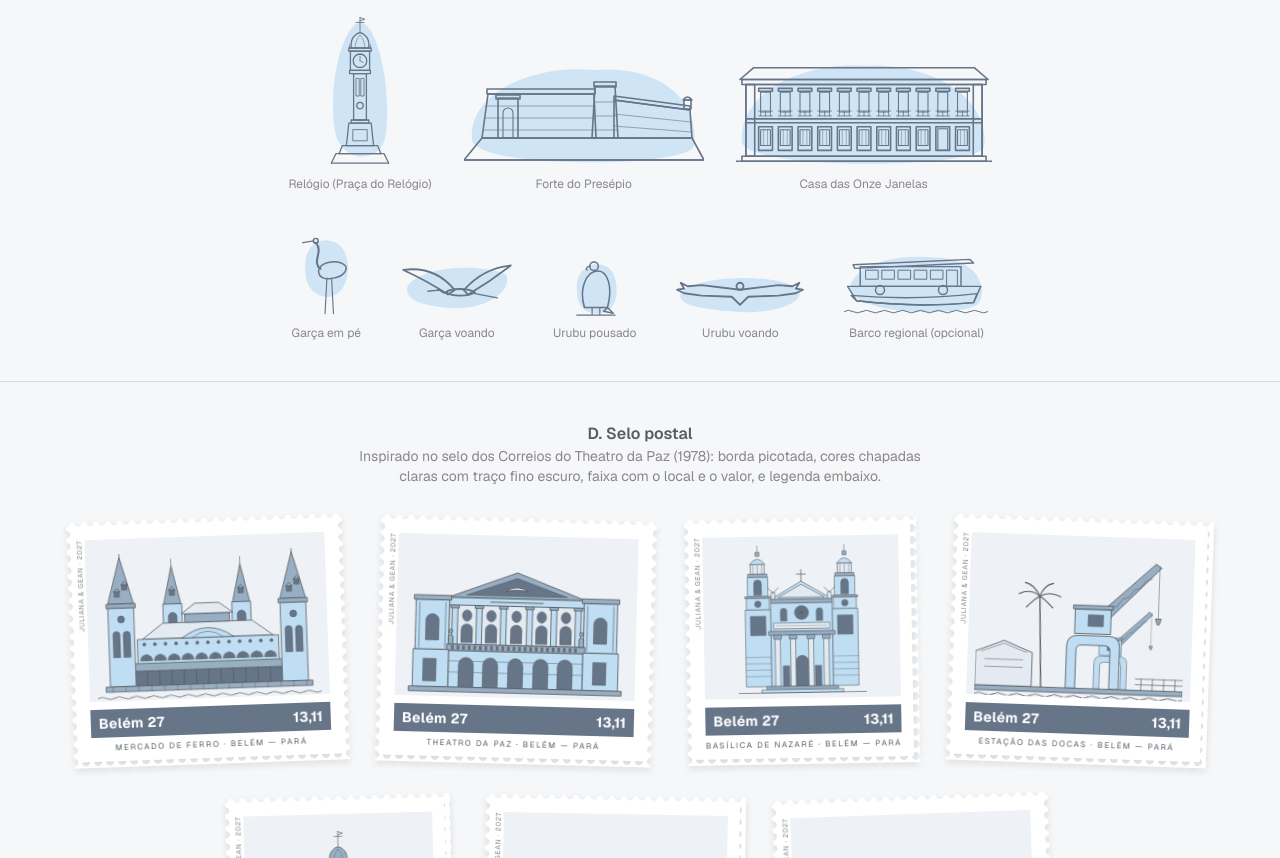
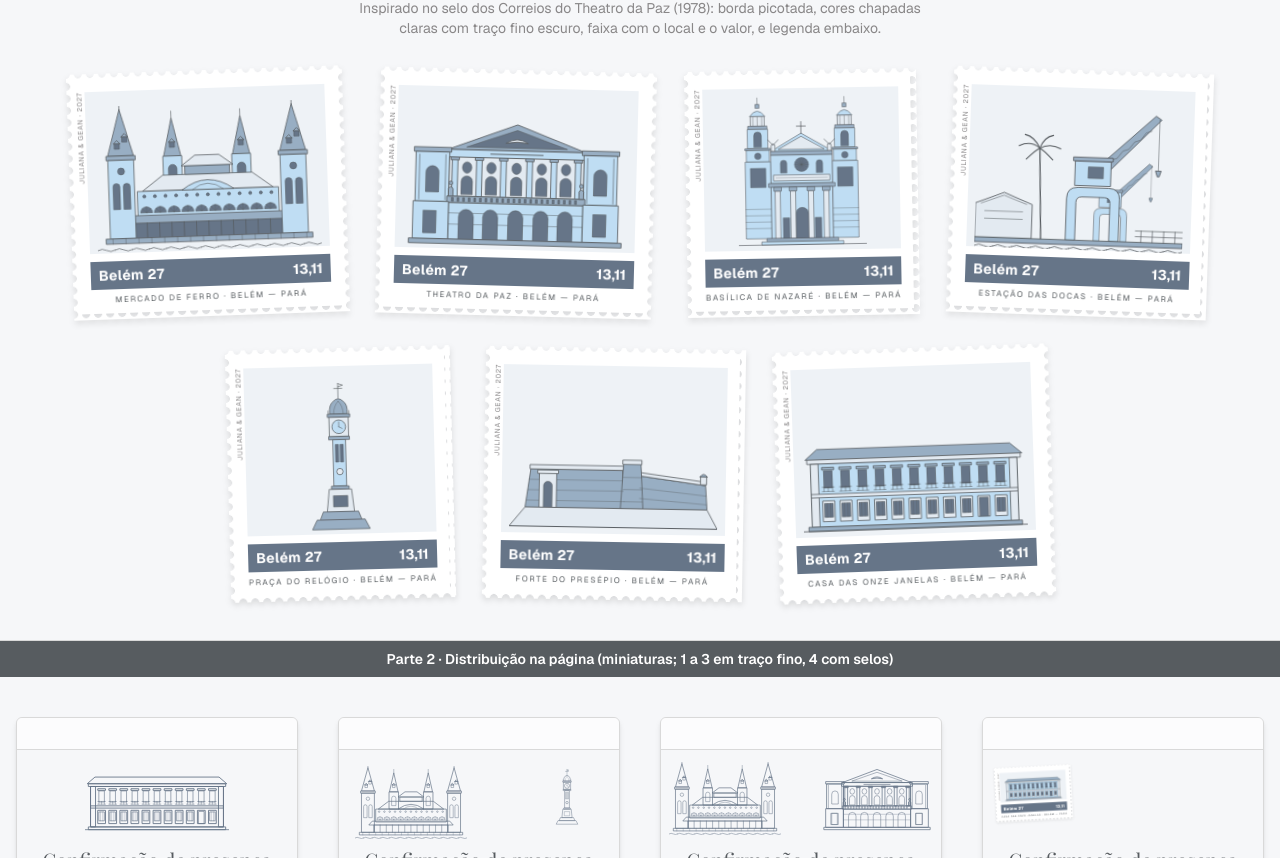
Before and after one commit to gean-costa/wedding-gj-site, a Next.js app: page /estilos/ilustracoes in a window 1280 px wide. Shown: the part 1942-2800 px from the top of the page. Built offline with nearby package versions, Linux system fonts and the light colour scheme; a web font is replaced by a local one.

Commit message:
Ilustrações: remove garças, urubus e barco; só os pontos turísticos

```diff
--- a/src/app/estilos/ilustracoes/page.tsx
+++ b/src/app/estilos/ilustracoes/page.tsx
@@ -1,19 +1,14 @@
-// Página TEMPORÁRIA (não publicar): estilos de ilustração de Belém e formas de
-// distribuí-las na página de confirmação de presença.
+// Página TEMPORÁRIA (não publicar): estilos de ilustração dos pontos turísticos
+// de Belém e formas de distribuí-las na página de confirmação de presença.
 import type { Metadata } from "next";
 import {
-  BarcoRegional,
   BasilicaNazare,
+  CasaOnzeJanelas,
   EstacaoDasDocas,
-  GarcaEmPe,
-  GarcaVoando,
-  CasaOnzeJanelas,
   FortePresepio,
   RelogioVerOPeso,
   SeloPostal,
   TheatroDaPaz,
-  UrubuPousado,
-  UrubuVoando,
   VerOPeso,
   type IlustracaoVariant,
 } from "@/components/BelemIlustracoes";
@@ -34,14 +29,6 @@ const landmarks = [
   { name: "Relógio (Praça do Relógio)", C: RelogioVerOPeso, w: "w-16" },
   { name: "Forte do Presépio", C: FortePresepio, w: "w-60" },
   { name: "Casa das Onze Janelas", C: CasaOnzeJanelas, w: "w-64" },
-];
-
-const extras = [
-  { name: "Garça em pé", C: GarcaEmPe, w: "w-14" },
-  { name: "Garça voando", C: GarcaVoando, w: "w-28" },
-  { name: "Urubu pousado", C: UrubuPousado, w: "w-12" },
-  { name: "Urubu voando", C: UrubuVoando, w: "w-32" },
-  { name: "Barco regional (opcional)", C: BarcoRegional, w: "w-36" },
 ];
 
 // Selos do estilo D: cada um com a ilustração e a legenda.
@@ -76,14 +63,6 @@ export default function IlustracoesPage() {
               </figure>
             ))}
           </div>
-          <div className="mx-auto mt-8 flex max-w-4xl flex-wrap items-end justify-center gap-x-10 gap-y-6">
-            {extras.map(({ name, C, w }) => (
-              <figure key={name} className="flex flex-col items-center gap-2">
-                <C variant={v.id} className={w} />
-                <figcaption className="text-xs text-stone">{name}</figcaption>
-              </figure>
-            ))}
-          </div>
         </section>
       ))}
 
@@ -100,56 +79,43 @@ export default function IlustracoesPage() {
             </SeloPostal>
           ))}
         </div>
-        <div className="mx-auto mt-8 flex max-w-4xl flex-wrap items-end justify-center gap-x-10 gap-y-6">
-          {extras.map(({ name, C, w }) => (
-            <figure key={name} className="flex flex-col items-center gap-2">
-              <C variant="selo" className={w} />
-              <figcaption className="text-xs text-stone">{name}</figcaption>
-            </figure>
-          ))}
-        </div>
       </section>
 
       <h2 className="bg-ink px-4 py-2 text-center text-sm font-semibold text-white">
         Parte 2 · Distribuição na página (miniaturas; 1 a 3 em traço fino, 4 com selos)
       </h2>
       <div className="mx-auto grid max-w-7xl gap-10 px-4 py-10 md:grid-cols-2 xl:grid-cols-4">
-        <Layout name="1. Paisagem + pássaros" note="Horizonte com os pontos turísticos na beira do rio, no rodapé; garças e urubus voando pela página e pousados perto do formulário.">
-          <GarcaVoando className="absolute left-5 top-14 w-16" />
-          <UrubuVoando className="absolute right-5 top-20 w-20" />
-          <GarcaVoando className="absolute right-3 top-[44%] w-11" />
-          <UrubuPousado className="absolute left-5 top-[56%] w-7" />
-          <GarcaEmPe className="absolute right-5 top-[58%] w-9" />
+        <Layout name="1. Paisagem" note="Horizonte com os pontos turísticos lado a lado no rodapé, como a orla de Belém vista do rio.">
           <div className="absolute inset-x-0 bottom-0 flex items-end justify-center gap-0.5 px-1">
-            <BasilicaNazare className="w-10" />
-            <TheatroDaPaz className="w-[4.5rem]" />
-            <RelogioVerOPeso className="w-4" />
-            <VerOPeso className="w-[4.5rem]" />
-            <EstacaoDasDocas className="w-16" />
+            <FortePresepio className="w-16" />
+            <BasilicaNazare className="w-9" />
+            <TheatroDaPaz className="w-16" />
+            <RelogioVerOPeso className="w-3.5" />
+            <VerOPeso className="w-16" />
+            <EstacaoDasDocas className="w-14" />
           </div>
+          <CasaOnzeJanelas className="absolute left-1/2 top-12 w-36 -translate-x-1/2" />
         </Layout>
 
-        <Layout name="2. Um ponto por seção" note="Cada parte da página tem a sua ilustração ao lado; os pássaros fazem a ligação entre elas.">
+        <Layout name="2. Um ponto por seção" note="Cada parte da página tem a sua ilustração ao lado, como se o convidado passeasse pela cidade enquanto preenche.">
           <VerOPeso className="absolute left-4 top-12 w-28" />
-          <UrubuVoando className="absolute right-5 top-16 w-16" />
+          <RelogioVerOPeso className="absolute right-10 top-12 w-6" />
           <TheatroDaPaz className="absolute left-0.5 top-[44%] w-16" />
-          <GarcaVoando className="absolute right-2 top-[38%] w-14" />
-          <BasilicaNazare className="absolute right-1 top-[56%] w-14" />
-          <GarcaEmPe className="absolute bottom-5 left-8 w-9" />
-          <EstacaoDasDocas className="absolute bottom-2 right-6 w-28" />
+          <BasilicaNazare className="absolute right-1 top-[50%] w-14" />
+          <FortePresepio className="absolute bottom-3 left-3 w-28" />
+          <EstacaoDasDocas className="absolute bottom-2 right-3 w-28" />
         </Layout>
 
         <Layout name="3. Moldura de cartão-postal" note="As ilustrações contornam o formulário pelas bordas, como a moldura de um cartão-postal de Belém." framed>
           <VerOPeso className="absolute left-2 top-11 w-28" />
           <TheatroDaPaz className="absolute right-2 top-11 w-28" />
           <RelogioVerOPeso className="absolute left-4 top-[40%] w-6" />
-          <UrubuPousado className="absolute right-4 top-[46%] w-8" />
-          <BasilicaNazare className="absolute bottom-2 left-3 w-16" />
-          <GarcaEmPe className="absolute bottom-3 left-[40%] w-8" />
-          <EstacaoDasDocas className="absolute bottom-2 right-2 w-24" />
+          <BasilicaNazare className="absolute right-1 top-[42%] w-12" />
+          <FortePresepio className="absolute bottom-2 left-2 w-28" />
+          <CasaOnzeJanelas className="absolute bottom-2 right-2 w-28" />
         </Layout>
 
-        <Layout name="4. Carta selada" note="O formulário vira uma carta: selos de Belém no canto, carimbo do correio com a data do casamento e garças e urubus em volta." letter>
+        <Layout name="4. Carta selada" note="O formulário vira uma carta: selos de Belém no canto, carimbo do correio com a data do casamento e mais selos espalhados." letter>
           <div className="absolute right-4 top-[33%] z-20 flex scale-[0.28] origin-top-right gap-2">
             <SeloPostal title="Mercado de Ferro" rotate={-4}>
               <VerOPeso variant="selo" className="w-48" />
@@ -159,20 +125,21 @@ export default function IlustracoesPage() {
             </SeloPostal>
           </div>
           <Carimbo className="absolute right-[5.5rem] top-[38%] z-30 w-14" />
-          <GarcaVoando className="absolute left-5 top-14 w-16" />
-          <UrubuVoando className="absolute right-6 top-16 w-20" />
-          <UrubuPousado className="absolute left-4 top-[62%] w-7" />
+          <div className="absolute left-3 top-12 z-20 scale-[0.3] origin-top-left">
+            <SeloPostal title="Casa das Onze Janelas" rotate={-3}>
+              <CasaOnzeJanelas variant="selo" className="w-48" />
+            </SeloPostal>
+          </div>
           <div className="absolute bottom-3 left-3 z-20 scale-[0.38] origin-bottom-left">
             <SeloPostal title="Basílica de Nazaré" rotate={-3}>
               <BasilicaNazare variant="selo" className="w-32" />
             </SeloPostal>
           </div>
           <div className="absolute bottom-3 right-3 z-20 scale-[0.38] origin-bottom-right">
-            <SeloPostal title="Estação das Docas" rotate={4}>
-              <EstacaoDasDocas variant="selo" className="w-48" />
+            <SeloPostal title="Forte do Presépio" rotate={4}>
+              <FortePresepio variant="selo" className="w-48" />
             </SeloPostal>
           </div>
-          <GarcaEmPe className="absolute bottom-6 left-[46%] w-8" />
         </Layout>
       </div>
     </main>
--- a/src/components/BelemIlustracoes.tsx
+++ b/src/components/BelemIlustracoes.tsx
@@ -1,4 +1,4 @@
-// Ilustrações de Belém (pontos turísticos, garças e urubus) em SVG, nas cores
+// Ilustrações dos pontos turísticos de Belém em SVG, nas cores
 // da paleta, desenhadas a partir de fotos reais (simplificadas). Cada desenho
 // aceita quatro estilos:
 //   "linha"    - traço fino, sem preenchimento (gravura / caderno de viagem)
@@ -152,28 +152,6 @@ export function VerOPeso({ variant = "linha", className }: Props) {
         <path key={x} d={`M${x} 154 V160`} {...line(variant, "light", 0.7)} />
       ))}
       <Water variant={variant} y={167} width={260} />
-    </svg>
-  );
-}
-
-// Barco regional de passageiros: casco com faixa escura embaixo, convés com
-// janelas, toldo, pneus de proteção na lateral e a água em volta.
-export function BarcoRegional({ variant = "linha", className }: Props) {
-  return (
-    <svg viewBox="0 0 160 80" className={className} aria-hidden>
-      <Wash variant={variant} d="M6 50 C10 20 60 10 100 14 C150 14 160 50 150 64 C140 80 20 80 6 50 Z" />
-      <path d="M10 22 L140 16 L144 20 L12 26 Z" {...body(variant, "dark")} />
-      <rect x="18" y="24" width="112" height="22" {...body(variant, "light")} />
-      {[24, 42, 60, 78, 96].map((x) => (
-        <rect key={x} x={x} y="28" width="14" height="10" {...detail(variant)} />
-      ))}
-      <rect x="114" y="28" width="12" height="18" {...detail(variant)} />
-      <path d="M4 46 H152 L144 64 Q80 70 14 62 Z" {...body(variant)} />
-      <path d="M8 56 Q80 62 148 54 L144 64 Q80 70 14 62 Z" {...body(variant, "dark")} />
-      {[40, 110].map((x) => (
-        <circle key={x} cx={x} cy="50" r="5" {...body(variant, "dark")} />
-      ))}
-      <Water variant={variant} y={74} width={160} />
     </svg>
   );
 }
@@ -477,65 +455,6 @@ export function RelogioVerOPeso({ variant = "linha", className }: Props) {
   );
 }
 
-/* ------------------------------------------------------------------ Aves */
-
-// Garça em pé, olhando para a esquerda.
-export function GarcaEmPe({ variant = "linha", className }: Props) {
-  return (
-    <svg viewBox="0 0 60 100" className={className} aria-hidden>
-      <Wash variant={variant} d="M8 40 C10 14 40 10 50 30 C60 54 48 80 30 78 C12 76 6 60 8 40 Z" />
-      <path d="M22 50 C24 40 42 38 50 44 C54 48 50 56 38 58 C30 60 22 58 22 50 Z" {...body(variant, "light")} />
-      <path d="M24 48 C14 40 28 30 19 20" {...line(variant, "light", 2.2)} />
-      <circle cx="19" cy="18" r="2.6" {...body(variant, "light")} />
-      <path d="M17 18 L5 20" {...line(variant, "dark", 1.3)} />
-      <path d="M31 58 L29 96 M36 58 L38 96" {...line(variant, "dark", 1.2)} />
-    </svg>
-  );
-}
-
-// Garça voando, asas abertas, pescoço recolhido e pernas para trás.
-export function GarcaVoando({ variant = "linha", className }: Props) {
-  return (
-    <svg viewBox="0 0 100 50" className={className} aria-hidden>
-      <Wash variant={variant} d="M6 22 C20 4 70 2 94 12 C100 30 70 44 44 42 C22 40 2 36 6 22 Z" />
-      <path d="M48 26 Q30 4 2 8 Q24 18 42 30 Z" {...body(variant, "light")} />
-      <path d="M56 26 Q74 6 98 4 Q80 18 60 30 Z" {...body(variant, "light")} />
-      <path d="M40 28 C44 24 60 24 66 28 C60 32 46 32 40 28 Z" {...body(variant, "light")} />
-      <path d="M41 28 C36 30 36 24 33 26" {...line(variant, "light", 1.8)} />
-      <path d="M33 26 L24 27" {...line(variant, "dark", 1.2)} />
-      <path d="M65 29 L86 33" {...line(variant, "dark", 1.1)} />
-    </svg>
-  );
-}
-
-// Urubu pousado, encurvado, cabeça pequena e careca.
-export function UrubuPousado({ variant = "linha", className }: Props) {
-  return (
-    <svg viewBox="0 0 50 72" className={className} aria-hidden>
-      <Wash variant={variant} d="M6 40 C6 14 40 8 46 32 C52 58 40 70 24 68 C10 66 6 56 6 40 Z" />
-      <path d="M14 62 C8 42 16 24 28 24 C38 24 44 40 38 62 Z" {...body(variant, "dark")} />
-      <path d="M38 62 L44 68 L34 66 Z" {...body(variant, "dark")} />
-      <circle cx="24" cy="19" r="4.5" {...body(variant, "light")} />
-      <path d="M20 19 C16 19 15 22 17 23" {...line(variant, "dark", 1.3)} />
-      <path d="M22 62 V69 M30 62 V69 M6 70 H46" {...line(variant, "dark", 1.2)} />
-    </svg>
-  );
-}
-
-// Urubu planando: asas largas e retas com as pontas "em dedos".
-export function UrubuVoando({ variant = "linha", className }: Props) {
-  return (
-    <svg viewBox="0 0 110 40" className={className} aria-hidden>
-      <Wash variant={variant} d="M4 20 C14 4 96 2 106 18 C110 32 70 38 54 36 C30 34 0 32 4 20 Z" />
-      <path
-        d="M55 17 L22 13 L10 14 L4 11 L7 16 L1 17 L7 20 L22 22 L48 23 L55 30 L62 23 L88 22 L103 20 L109 17 L103 16 L106 11 L100 14 L88 13 Z"
-        {...body(variant, "dark")}
-      />
-      <circle cx="55" cy="14" r="3" {...body(variant, "light")} />
-    </svg>
-  );
-}
-
 /* ------------------------------------------------------------- Selo postal */
 
 // Selo de carta, inspirado no selo dos Correios do Theatro da Paz (1978):
```
